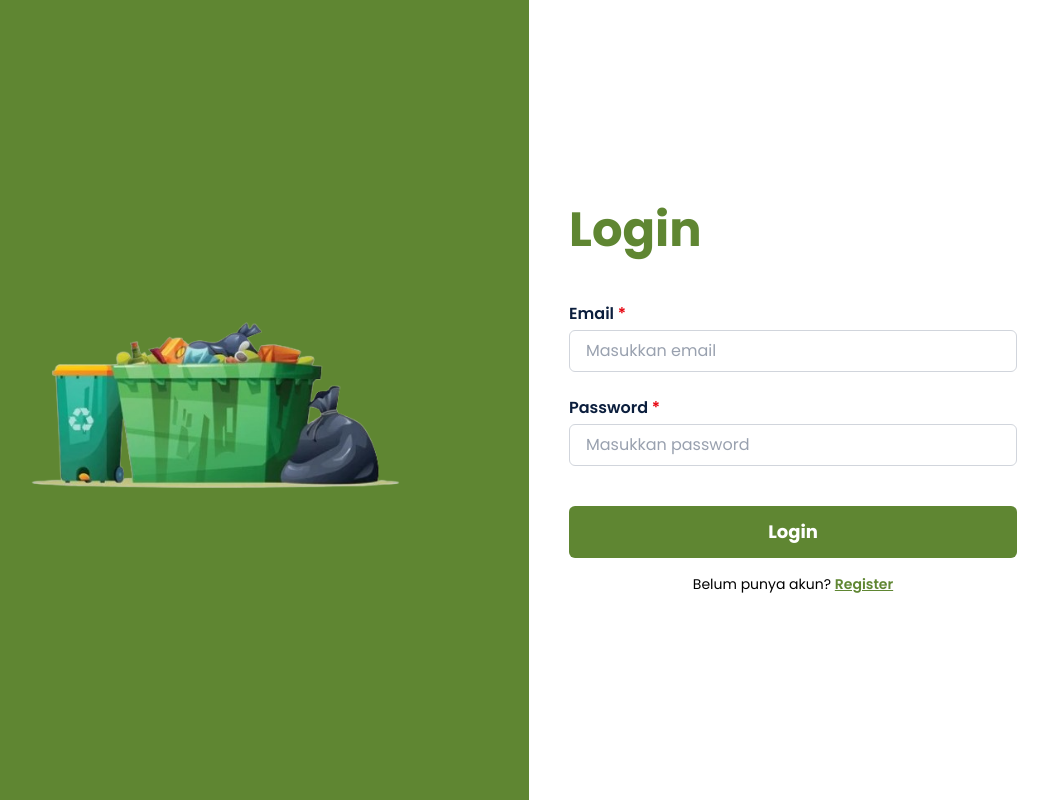
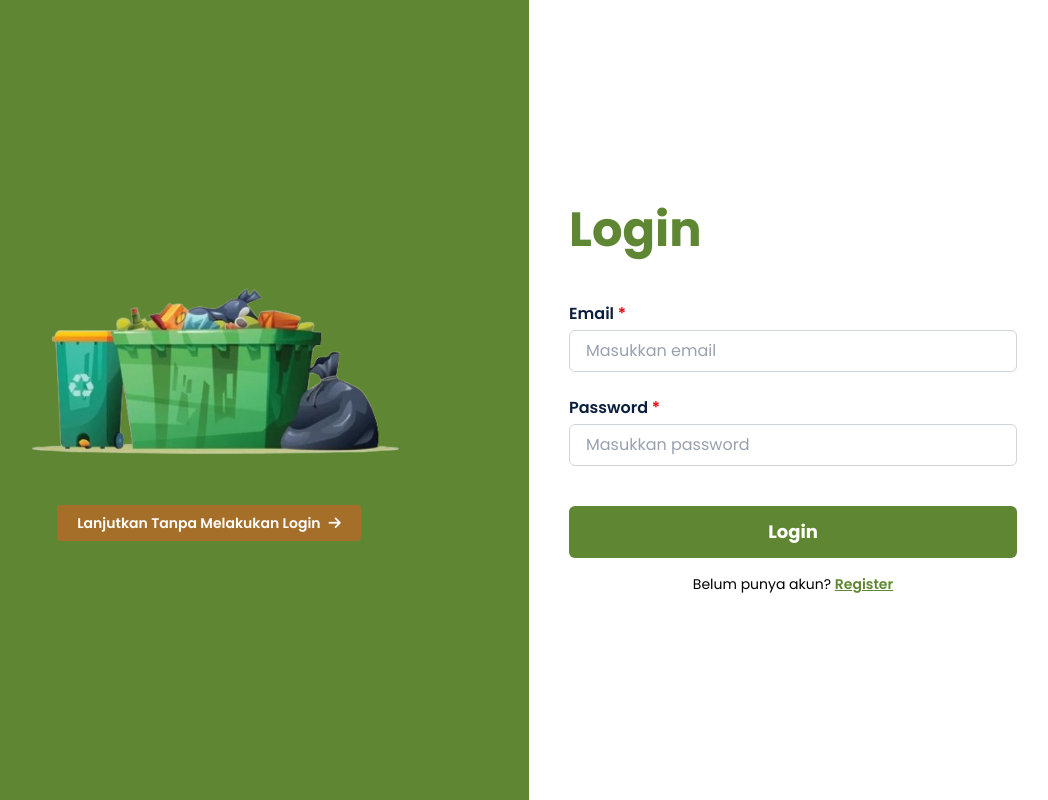
Before and after one commit to afelallaric/Bank-Sampah-United, a Next.js app: page /Login in a window 1280 px wide. Shown: the whole page, without its empty margins (111-1159 px from the left). Built offline with nearby package versions, Linux system fonts and the light colour scheme.

Commit message:
New Feature (Can use app without loggin in)

```diff
--- a/app/Login/page.tsx
+++ b/app/Login/page.tsx
@@ -1,4 +1,5 @@
 import Head from 'next/head';
+import Link from 'next/link';
 
 export default function LoginPage() {
   return (
@@ -12,14 +13,21 @@ export default function LoginPage() {
         />
       </Head>
       <div className="min-h-screen flex flex-col md:flex-row" style={{ fontFamily: "'Poppins', sans-serif" }}>
-        <div className="md:w-1/2 bg-[#5F8632] flex justify-center items-center p-6">
+        <div className="md:w-1/2 bg-[#5F8632] flex flex-col justify-center items-center p-6">
           <img
             src="/Images/Trash_Bin.png"
             alt="Illustration of green recycling bin, large green trash container filled with garbage, and black trash bags on the ground"
             width={400}
             height={300}
-            className="max-w-full h-auto"
+            className="max-w-full h-auto mb-8" // Adjusted margin
           />
+          <div className="w-full flex justify-center"> {/* Added a wrapper for the button */}
+            <Link href="/Bank_Sampah_Saya"
+              className="bg-[#a56f2a] text-white font-semibold text-sm px-5 py-2 rounded flex items-center gap-2 hover:bg-[#8a5a20] transition">
+                Lanjutkan Tanpa Melakukan Login
+                <i className="fas fa-arrow-right"></i>
+            </Link>
+          </div>
         </div>
         <div className="md:w-1/2 bg-white flex flex-col justify-center p-10">
           <h1 className="text-[#5F8632] font-extrabold text-5xl mb-12">Login</h1>
```
